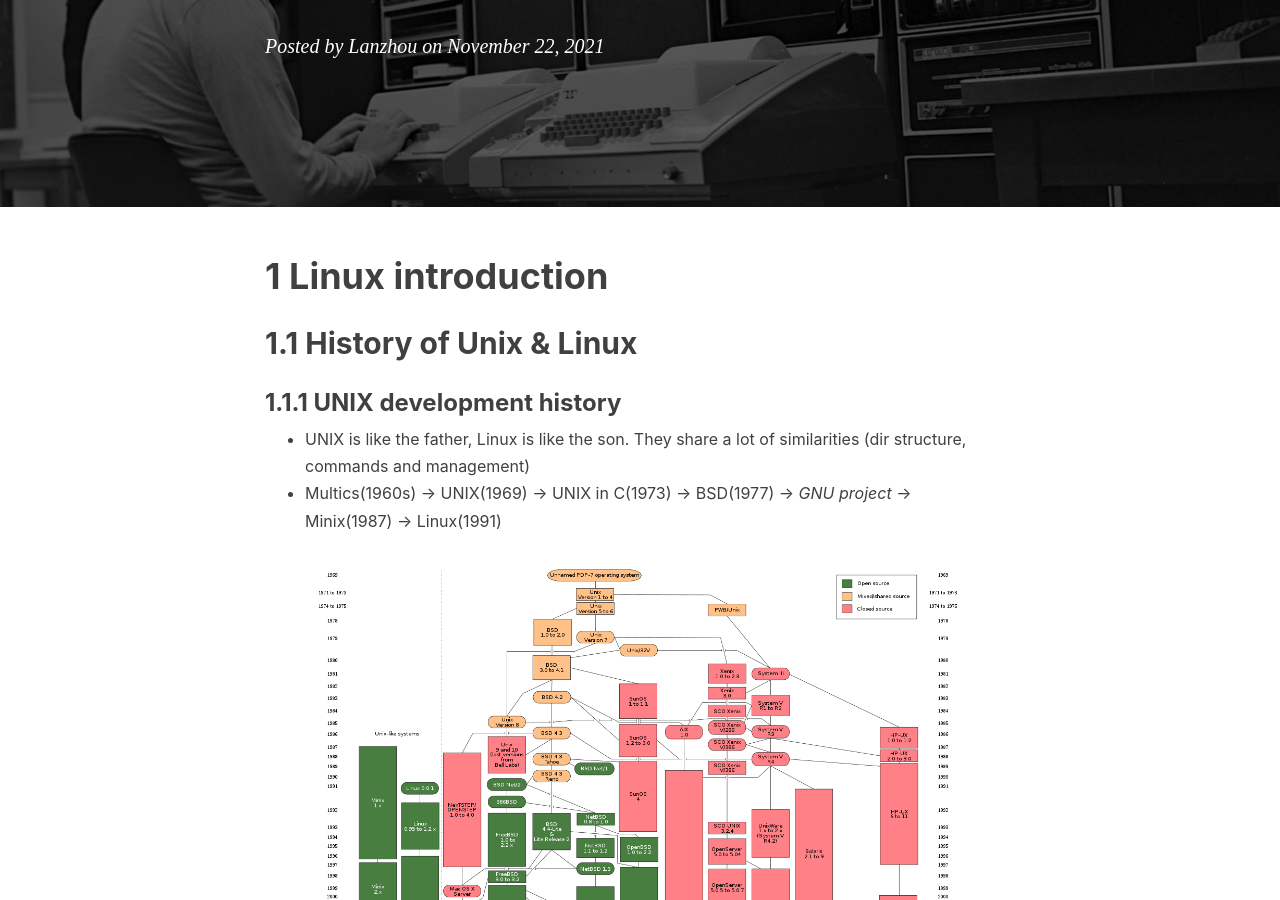
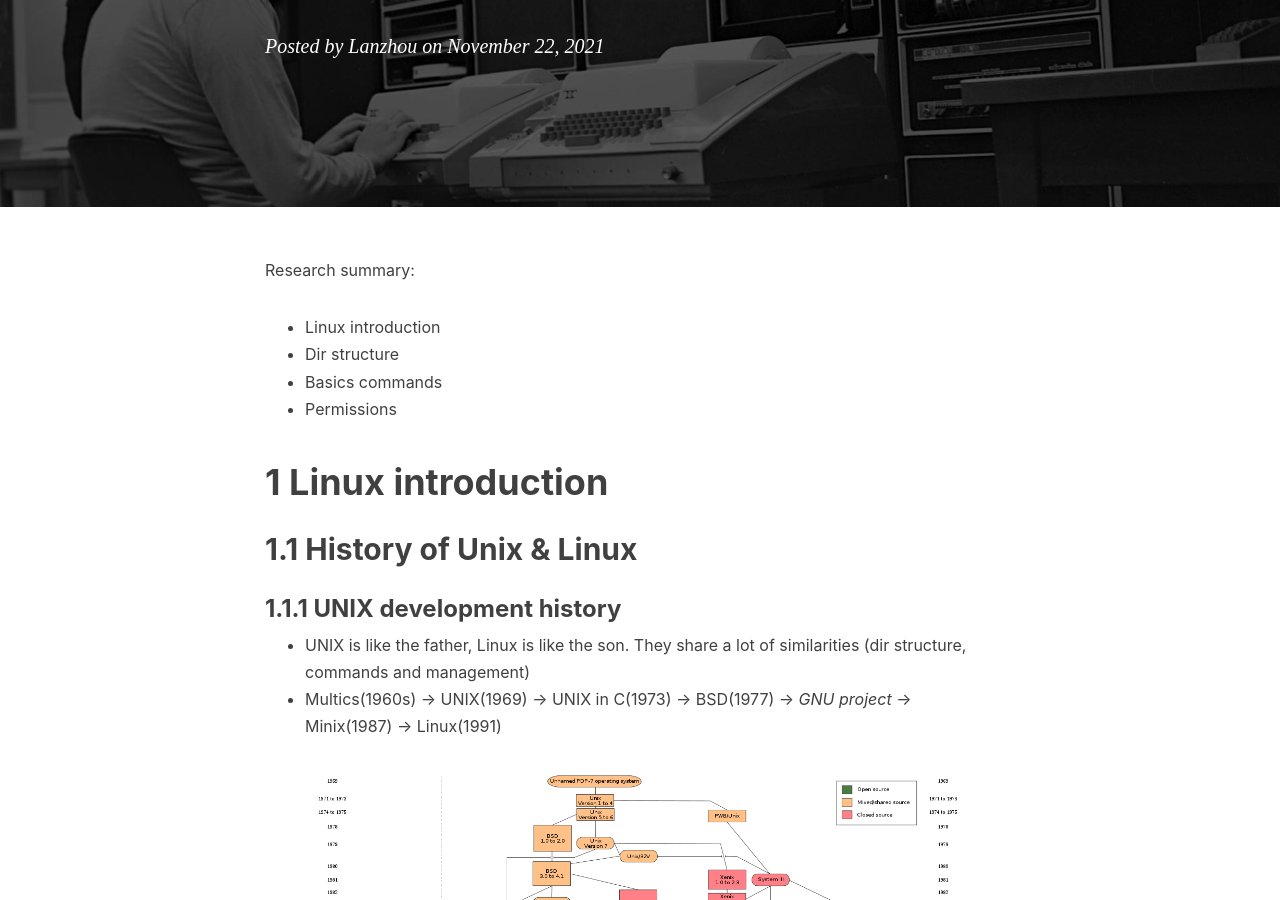
Before and after one commit to Lanzhou-J/Lanzhou-J.github.io, a Jekyll site: the page built from _posts/2021-11-22-DevOps-01-Linux.md, in a window 1280 px wide and 900 px high, scrolled down 310 px. Built offline with Jekyll 4.4.1, drawn with Linux system fonts in a browser that asks for light colours; nearby versions of some CDN libraries; comment, search, counter and statistics services are not loaded.

Commit message:
add research summary

```diff
--- a/_posts/2021-11-22-DevOps-01-Linux.md
+++ b/_posts/2021-11-22-DevOps-01-Linux.md
@@ -10,6 +10,12 @@ tags:
 - English
 - wiki
 ---
+Research summary:
+- Linux introduction
+- Dir structure
+- Basics commands
+- Permissions
+
 # 1 Linux introduction
 
 ## 1.1 History of Unix & Linux
```
Also changed, not shown: _posts/2022-01-23-DevOps-02-Linux-Networking.md (added).
